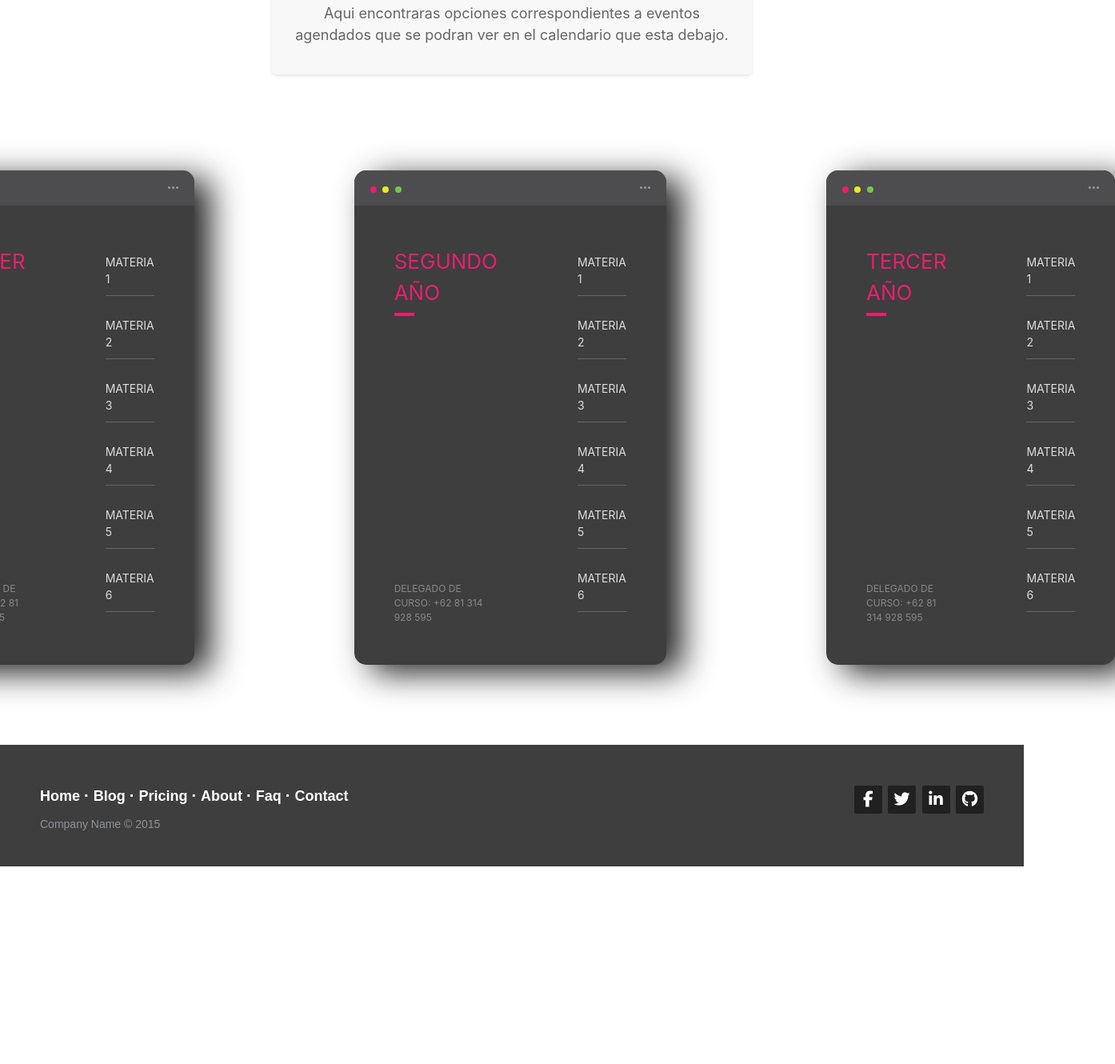
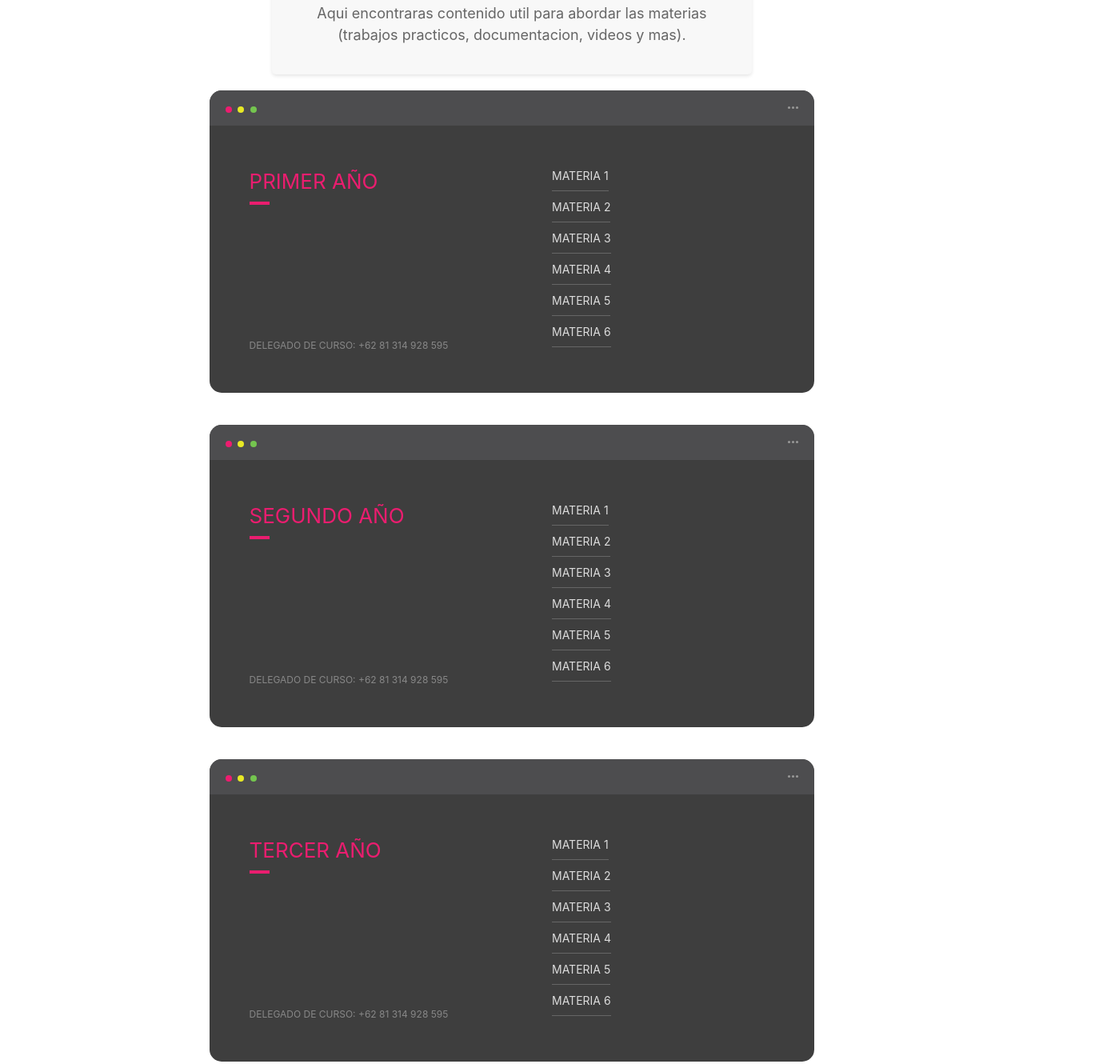
Before and after one commit to Matiasits/FronEnd-CentrodeEstudiantes, a plain HTML site: page src/template/equipo_socorro.html in a window 1280 px wide. Shown: the part 158-1488 px from the top of the page at 80% size, 1394 px wide, since content can reach past the window. Before the commit the page ends 1241 px from the top, so only its background shows below. Drawn offline with nearby package versions, Linux system fonts and the light colour scheme.

Commit message:
modificaciones de templates y estilos

```diff
--- a/src/css/chorifest.css
+++ b/src/css/chorifest.css
@@ -24,7 +24,7 @@ main {
     left: 50%;
     transform: translateX(-50%);
     padding: 10px;
-    background-color: #001F3F; /* Color de fondo verde para éxito (Bootstrap) */
+    background-color: #ea1d6f; /* Color de fondo verde para éxito (Bootstrap) */
     color: #fff; /* Color de texto blanco */
     border-radius: 5px;
     display: none;
--- a/src/css/equipo_socorro.css
+++ b/src/css/equipo_socorro.css
@@ -31,19 +31,14 @@ main {
     grid-area: main;
 }
 
-.container {
-    display: flex; /* Activa el modelo de caja flexible */
-    justify-content: center;
-    align-items: center; /* Alinea los elementos verticalmente en el centro */
-    padding: 0%;
-  }
 
   .screen {
     position: relative;
     background: #3e3e3e;
     border-radius: 15px;
-    margin: 100px;
-    box-shadow: 20px 10px 40px rgb(35, 34, 34);
+    width: 100%;
+    margin-bottom: 40px;
+    overflow: hidden;
   }
 
 
@@ -172,12 +167,6 @@ img {
   }
 
 
-  .dribbble {
-    width: 20px;
-    height: 20px;
-    margin: 0 5px;
-  }
-
   @media screen and (max-width: 520px) {
     .screen-body {
       flex-direction: column;
--- a/src/css/footer.css
+++ b/src/css/footer.css
@@ -38,7 +38,7 @@
 
     .footer-distributed .footer-left p {
       color: #8f9296;
-      font-size: 14px;
+      font-size: 16px;
       margin: 0;
     }
     /* Footer links */
@@ -76,7 +76,7 @@
     .footer-distributed .footer-right {
       float: right;
       margin-top: 6px;
-      max-width: 180px;
+      max-width: auto;
     }
 
     .footer-distributed .footer-right a {
--- a/src/css/formulario.css
+++ b/src/css/formulario.css
@@ -115,7 +115,7 @@
     display: flex;
     flex-direction: column;
     position: relative;
-    color: #e4e4e4;
+    color: #ea1d6f;
     font-size: 26px;
   }
 
@@ -127,7 +127,7 @@
     bottom: -10px;
     width: 25px;
     height: 4px;
-    background: #001F3F;
+    background: #ea1d6f;
   }
 
   .app-form-group {
@@ -179,7 +179,7 @@
   }
 
   .app-form-button:hover {
-    color: #001F3F;
+    color: #ea1d6f;
   }
 
 
--- a/src/css/index.css
+++ b/src/css/index.css
@@ -9,6 +9,7 @@
   .screen {
     height: auto; /* Cambia la altura para ajustarse al contenido */
     margin-bottom: 20px; /* Ajusta el margen inferior */
+    flex-direction: column;
   }
 
   .screen:after {
@@ -35,6 +36,7 @@
   .screen {
     height: 40vh; /* Restaura la altura predeterminada */
     margin-bottom: 40px; /* Restaura el margen inferior */
+    flex-direction: column;
   }
 
   .screen:after {
@@ -61,8 +63,8 @@ header {
 /* Styles for images within the header carousel */
 header .carousel-inner img {
     width: 100%; /* Full width */
-    height: 600px; /* Fixed height */
-    object-fit: fill;
+    height: 60vh; /* Fixed height */
+    object-fit: cover; /* Maintain aspect ratio while fitting into the container */
 }
 
 /* Ajustes para el margen inferior del contenedor principal */
@@ -75,22 +77,10 @@ main {
   background: #3e3e3e;
   border-radius: 15px;
   width: 100%;
-  height: 50vh;
+  height: auto; /* Usa altura automática */
+  margin: 0 auto; /* Centra horizontalmente */
   margin-bottom: 40px;
   overflow: hidden;
-}
-
-.screen:after {
-  content: '';
-  display: block;
-  position: absolute;
-  top: 0;
-  left: 20px;
-  right: 20px;
-  bottom: 0;
-  border-radius: 15px;
-  box-shadow: 0 20px 40px rgba(0, 0, 0, .4);
-  z-index: -1;
 }
 
 .screen-header {
@@ -146,6 +136,7 @@ main {
 .screen-body-item {
   flex: 1;
   padding: 50px;
+  overflow: auto; /* Agrega esta línea para permitir el desplazamiento cuando el contenido se desborde */
 }
 
 .screen-body-item.left {
@@ -170,17 +161,6 @@ main {
   color: #ea1d6f;
   font-size: 35px;
   margin-bottom: 60px;
-}
-
-.app-title:after {
-  content: '';
-  display: block;
-  position: absolute;
-  left: 0;
-  bottom: -10px;
-  width: 25px;
-  height: 4px;
-  background: #ea1d6f;
 }
 
 .app-form-group {
--- a/src/template/equipo_socorro.html
+++ b/src/template/equipo_socorro.html
@@ -74,8 +74,8 @@
             BIENVENIDOS
         </h3>
         <p>
-            Aqui encontraras opciones correspondientes a eventos
-            agendados que se podran ver en el calendario que esta debajo.
+            Aqui encontraras contenido util para abordar
+            las materias (trabajos practicos, documentacion, videos y mas).
         </p>
       </section>
     </header>
@@ -106,22 +106,22 @@
             <div class="screen-body-item">
               <div class="app-form">
                 <div class="app-form-group">
-                  <p class="app-form-control">Materia 1</p>
+                  <a class="app-form-control">Materia 1</a>
                 </div>
                 <div class="app-form-group">
-                  <p class="app-form-control">Materia 2</p>
+                  <a class="app-form-control">Materia 2</a>
                 </div>
                 <div class="app-form-group">
-                  <p class="app-form-control">Materia 3</p>
+                  <a class="app-form-control">Materia 3</a>
                 </div>
                 <div class="app-form-group">
-                  <p class="app-form-control">Materia 4</p>
+                  <a class="app-form-control">Materia 4</a>
                 </div>
                 <div class="app-form-group">
-                  <p class="app-form-control">Materia 5</p>
+                  <a class="app-form-control">Materia 5</a>
                 </div>
                 <div class="app-form-group">
-                  <p class="app-form-control">Materia 6</p>
+                  <a class="app-form-control">Materia 6</a>
                 </div>
               </div>
             </div>
@@ -151,22 +151,22 @@
             <div class="screen-body-item">
               <div class="app-form">
                 <div class="app-form-group">
-                  <p class="app-form-control">Materia 1</p>
+                  <a class="app-form-control">Materia 1</a>
                 </div>
                 <div class="app-form-group">
-                  <p class="app-form-control">Materia 2</p>
+                  <a class="app-form-control">Materia 2</a>
                 </div>
                 <div class="app-form-group">
-                  <p class="app-form-control">Materia 3</p>
+                  <a class="app-form-control">Materia 3</a>
                 </div>
                 <div class="app-form-group">
-                  <p class="app-form-control">Materia 4</p>
+                  <a class="app-form-control">Materia 4</a>
                 </div>
                 <div class="app-form-group">
-                  <p class="app-form-control">Materia 5</p>
+                  <a class="app-form-control">Materia 5</a>
                 </div>
                 <div class="app-form-group">
-                  <p class="app-form-control">Materia 6</p>
+                  <a class="app-form-control">Materia 6</a>
                 </div>
               </div>
             </div>
@@ -196,22 +196,22 @@
             <div class="screen-body-item">
               <div class="app-form">
                 <div class="app-form-group">
-                  <p class="app-form-control">Materia 1</p>
+                  <a class="app-form-control">Materia 1</a>
                 </div>
                 <div class="app-form-group">
-                  <p class="app-form-control">Materia 2</p>
+                  <a class="app-form-control">Materia 2</a>
                 </div>
                 <div class="app-form-group">
-                  <p class="app-form-control">Materia 3</p>
+                  <a class="app-form-control">Materia 3</a>
                 </div>
                 <div class="app-form-group">
-                  <p class="app-form-control">Materia 4</p>
+                  <a class="app-form-control">Materia 4</a>
                 </div>
                 <div class="app-form-group">
-                  <p class="app-form-control">Materia 5</p>
+                  <a class="app-form-control">Materia 5</a>
                 </div>
                 <div class="app-form-group">
-                  <p class="app-form-control">Materia 6</p>
+                  <a class="app-form-control">Materia 6</a>
                 </div>
               </div>
             </div>
@@ -227,30 +227,16 @@
 
       <div class="footer-right">
 
-			<a href="#"><i class="fa fa-facebook"></i></a>
-			<a href="#"><i class="fa fa-twitter"></i></a>
-			<a href="#"><i class="fa fa-linkedin"></i></a>
-			<a href="#"><i class="fa fa-github"></i></a>
+        <a href="https://www.facebook.com" target="_blank"><i class="fa fa-facebook"></i></a>
+        <a href="https://www.instagram.com" target="_blank"><i class="fa fa-instagram"></i></a>
+        <a href="https://www.twitter.com" target="_blank"><i class="fa fa-twitter"></i></a>
+        <a href="https://www.linkedin.com" target="_blank"><i class="fa fa-linkedin"></i></a>
+        <a href="https://www.github.com" target="_blank"><i class="fa fa-github"></i></a>
 
       </div>
 
       <div class="footer-left">
-
-			<p class="footer-links">
-				<a class="link-1" href="#">Home</a>
-
-				<a href="#">Blog</a>
-
-				<a href="#">Pricing</a>
-
-				<a href="#">About</a>
-
-				<a href="#">Faq</a>
-
-				<a href="#">Contact</a>
-			</p>
-
-			<p>Company Name &copy; 2015</p>
+        <p>ITSC VILLA EL LIBERTADOR &copy; 2023</p>
       </div>
 
     </footer>
```
Also changed, not shown: index.html (+10 -24 lines), src/template/agenda.html (+6 -20 lines), src/template/chorifest.html (+6 -20 lines), src/template/quienes_somos.html (+7 -21 lines). Lines whose indentation alone changed are shown as unchanged.
